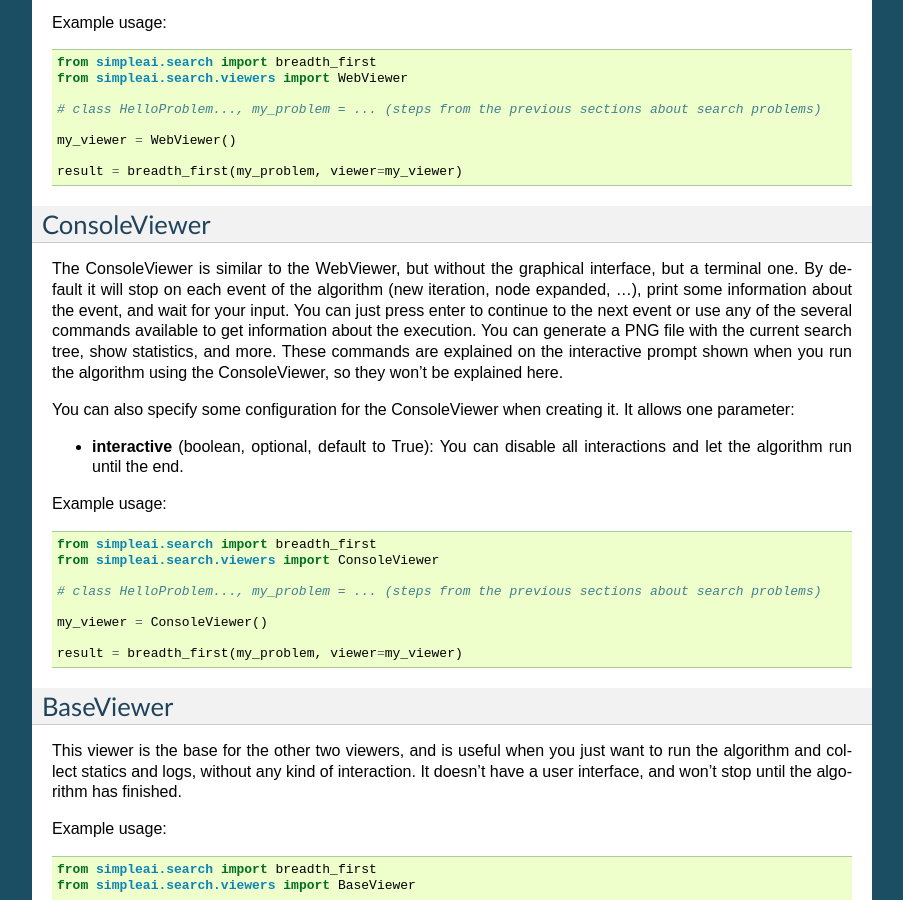
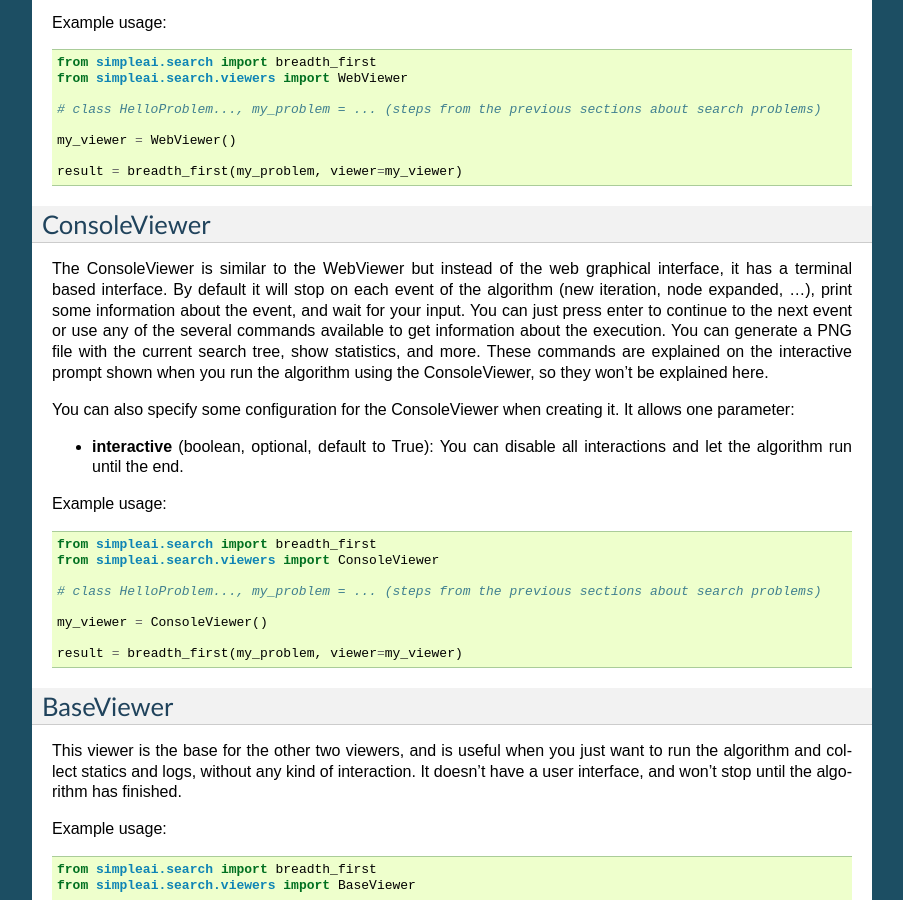
Before and after one commit to simpleai-team/simpleai, a Sphinx documentation site: the page built from docs/search_viewers.rst, in a window 1280 px wide and 900 px high, scrolled down 1616 px. Shown: the whole window, without its empty margins (198-1101 px from the left). Built offline with Sphinx 7.4.7, drawn with Linux system fonts in a browser that asks for light colours.

Commit message:
Some rewording on the ConsoleViewer doc

```diff
--- a/docs/search_viewers.rst
+++ b/docs/search_viewers.rst
@@ -107,15 +107,15 @@ Example usage:
 ConsoleViewer
 -------------
 
-The ConsoleViewer is similar to the WebViewer, but without the graphical
-interface, but a terminal one.  By default it will stop on each event of the
-algorithm (new iteration, node expanded, ...), print some information about the
-event, and wait for your input. You can just press enter to continue to the
-next event or use any of the several commands available to get information
-about the execution. You can generate a PNG file with the current search tree,
-show statistics, and more. These commands are explained on the interactive
-prompt shown when you run the algorithm using the ConsoleViewer, so they won't
-be explained here.
+The ConsoleViewer is similar to the WebViewer but instead of the web graphical
+interface, it has a terminal based interface.  By default it will stop on each
+event of the algorithm (new iteration, node expanded, ...), print some
+information about the event, and wait for your input. You can just press enter
+to continue to the next event or use any of the several commands available to
+get information about the execution. You can generate a PNG file with the
+current search tree, show statistics, and more. These commands are explained on
+the interactive prompt shown when you run the algorithm using the
+ConsoleViewer, so they won't be explained here.
 
 You can also specify some configuration for the ConsoleViewer when creating it.
 It allows one parameter:
```
